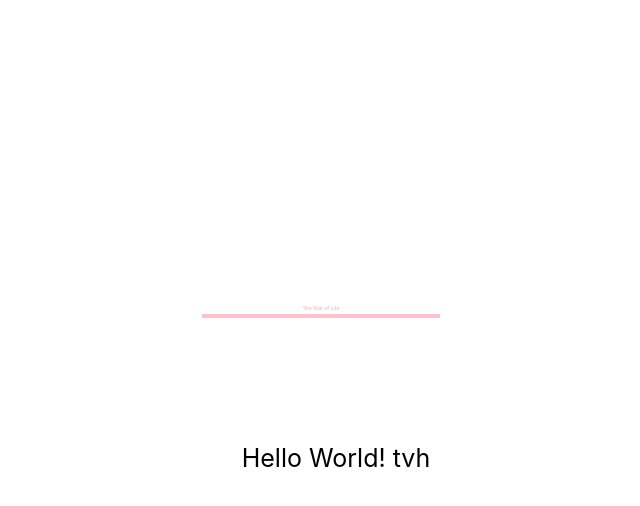
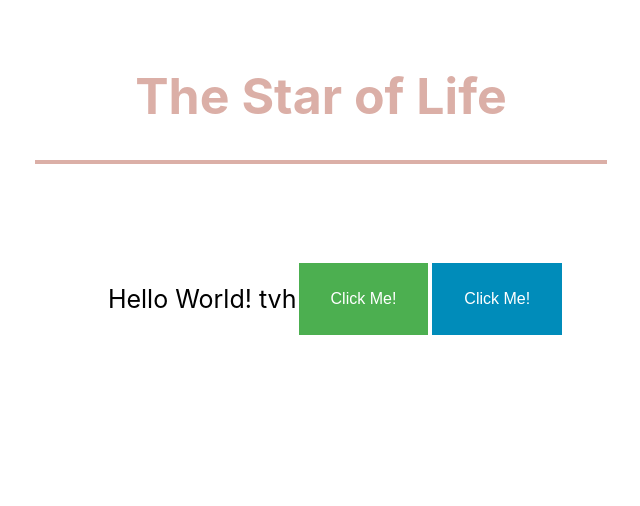
Before and after one commit to anvita-v/HopperHacksIV22, a plain HTML site: page public/index.html in a window 1280 px wide. Shown: the whole page, without its empty margins (319-959 px from the left). Drawn offline with Linux system fonts and the light colour scheme.

Commit message:
formatting

```diff
--- a/public/index.html
+++ b/public/index.html
@@ -1,6 +1,25 @@
 <!DOCTYPE html>
 <html>
 <head>
+  <style>
+    .button {
+      border: none;
+      color: white;
+      padding: 15px 32px;
+      text-align: center;
+      text-decoration: none;
+      display: inline-block;
+      font-size: 16px;
+      margin: 4px 2px;
+      cursor: pointer;
+    }
+
+    .button1 {background-color: #4CAF50;} /* Green */
+    .button2 {background-color: #008CBA;} /* Blue */
+    </style>
+    </head>
+    <body>
+
   <title>Tutorial Website</title>
   <link rel="stylesheet" type="text/css" href="mystyle.css">
 </head>
@@ -11,6 +30,8 @@
     </div>
     <div class="main-content">
       <p>Hello World! tvh</p>
+      <button class="button button1">Click Me!</button>
+      <button class="button button2">Click Me!</button>
     </div>
 </div>
 </body>
--- a/public/mystyle.css
+++ b/public/mystyle.css
@@ -5,15 +5,16 @@ body {
     'Open Sans', 'Helvetica Neue', sans-serif;
   }
   h1 {
-    color: pink;
-    font-size: 5px;
+    color: #dbafa7;
+    font-size: 50px;
+    margin-top: 5px;
   }
   img {
     max-width: 250px;
   }
   .main-container {
     width: 100%;
-    height: 100vh;
+    height: 50vh;
     display: flex;
     flex-direction: column;
     align-items: center;
@@ -21,9 +22,9 @@ body {
   }
   .header {
     width: auto;
-    border-bottom: 3pt solid pink;
+    border-bottom: 3pt solid #dbafa7;
     padding: 0px 100px;
-    margin-bottom: 100px;
+    margin-bottom: 95px;
   }
   .main-content {
     display: flex;
```
